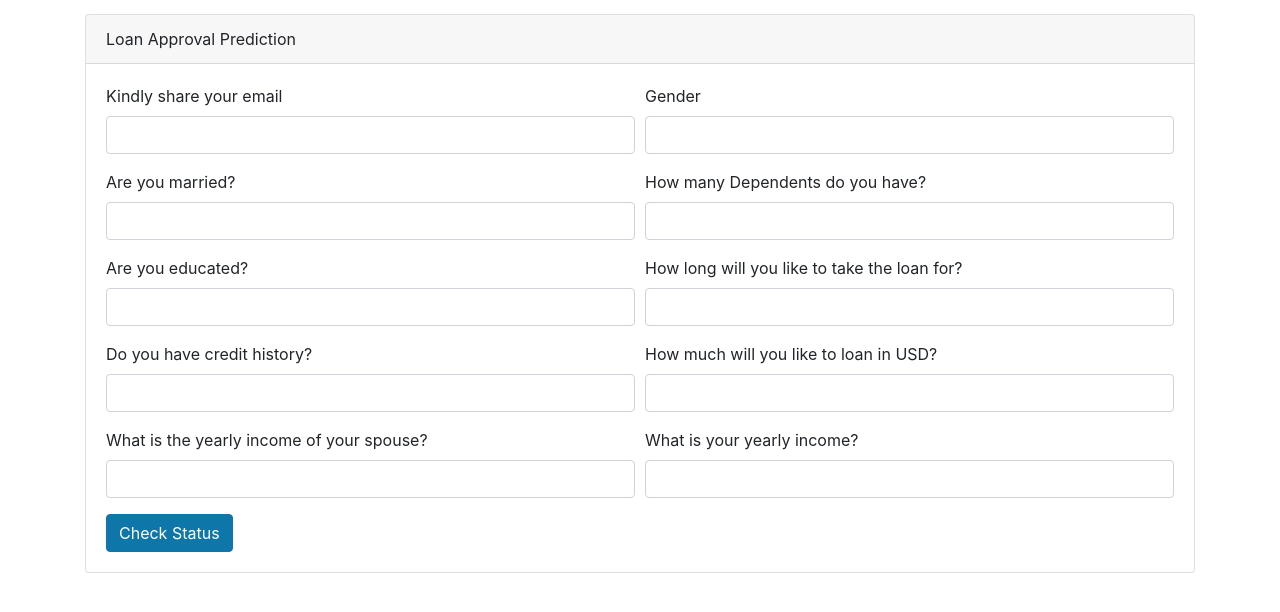
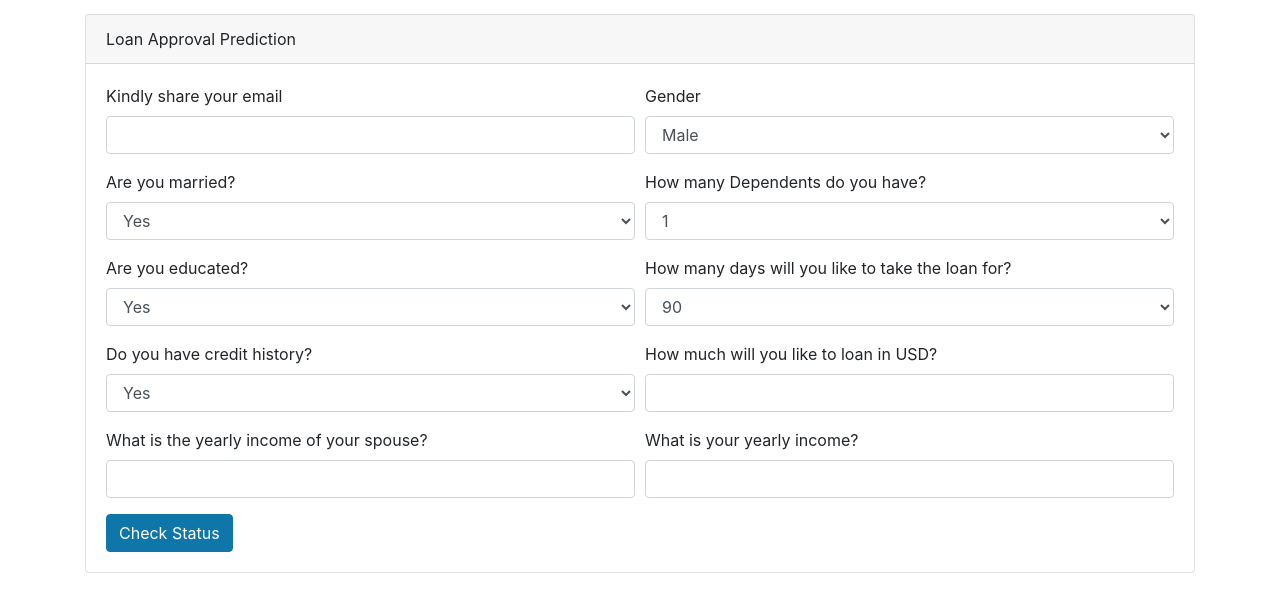
Before and after one commit to bolasgit/loan-prediction-app, a FastAPI app: page /predict/ in a window 1280 px wide. Shown: the part 56-668 px from the top of the page. Run offline with FastAPI, Linux system fonts and the light colour scheme; some libraries are stand-ins or nearby versions.

Commit message:
upgrade form to select options

```diff
--- a/routers/predict.py
+++ b/routers/predict.py
@@ -42,6 +42,15 @@ async def predict_loan_status(
     personal_income=Form(...),
     spouse_income=Form(...),
 ):
+    gender = 0 if gender != "male" else 1
+    married = 0 if married != "Yes" else 1
+    credit_history = 0 if credit_history != "Yes" else 1
+    if dependents in ("1", "2"):
+        dependents = int(dependents) - 1
+    else:
+        dependents = 2
+    education = 0 if education != "Yes" else 1
+
     input_params = []
     gender = int(gender)
     married = int(married)
--- a/templates/predict.html
+++ b/templates/predict.html
@@ -20,53 +20,63 @@
 
           <div class="form-group col-md-6">
             <label>Gender</label>
-            <input type="text" class="form-control" name="gender" required />
+            <select class="form-control" name="gender" required>
+              <option>Male</option>
+              <option>Female</option>
+            </select>
           </div>
         </div>
 
         <div class="form-row">
           <div class="form-group col-md-6">
             <label>Are you married?</label>
-            <input type="text" class="form-control" name="married" required />
+            <select class="form-control" name="married" required>
+              <option>Yes</option>
+              <option>No</option>
+            </select>
           </div>
 
           <div class="form-group col-md-6">
             <label>How many Dependents do you have?</label>
-            <input
-              type="text"
-              class="form-control"
-              name="dependents"
-              required
-            />
+            <select class="form-control" name="dependents" required>
+              <option>1</option>
+              <option>2</option>
+              <option>3+</option>
+            </select>
           </div>
         </div>
         <div class="form-row">
           <div class="form-group col-md-6">
             <label>Are you educated?</label>
-            <input type="text" class="form-control" name="education" required />
+            <select class="form-control" name="education" required>
+              <option>Yes</option>
+              <option>No</option>
+            </select>
           </div>
 
           <div class="form-group col-md-6">
-            <label>How long will you like to take the loan for?</label>
-            <input type="text" class="form-control" name="loan_term" required />
+            <label>How many days will you like to take the loan for?</label>
+            <select class="form-control" name="loan_term" required>
+              <option>90</option>
+              <option>180</option>
+              <option>360</option>
+            </select>
           </div>
         </div>
 
         <div class="form-row">
           <div class="form-group col-md-6">
             <label>Do you have credit history?</label>
-            <input
-              type="text"
-              class="form-control"
-              name="credit_history"
-              required
-            />
+            <select class="form-control" name="credit_history" required>
+              <option>Yes</option>
+              <option>No</option>
+            </select>
           </div>
 
           <div class="form-group col-md-6">
             <label>How much will you like to loan in USD?</label>
             <input
-              type="text"
+              type="number"
               class="form-control"
               name="loan_amount"
               required
@@ -78,7 +88,7 @@
           <div class="form-group col-md-6">
             <label>What is the yearly income of your spouse?</label>
             <input
-              type="text"
+              type="number"
               class="form-control"
               name="personal_income"
               required
@@ -88,7 +98,7 @@
           <div class="form-group col-md-6">
             <label>What is your yearly income?</label>
             <input
-              type="text"
+              type="number"
               class="form-control"
               name="spouse_income"
               required
```
